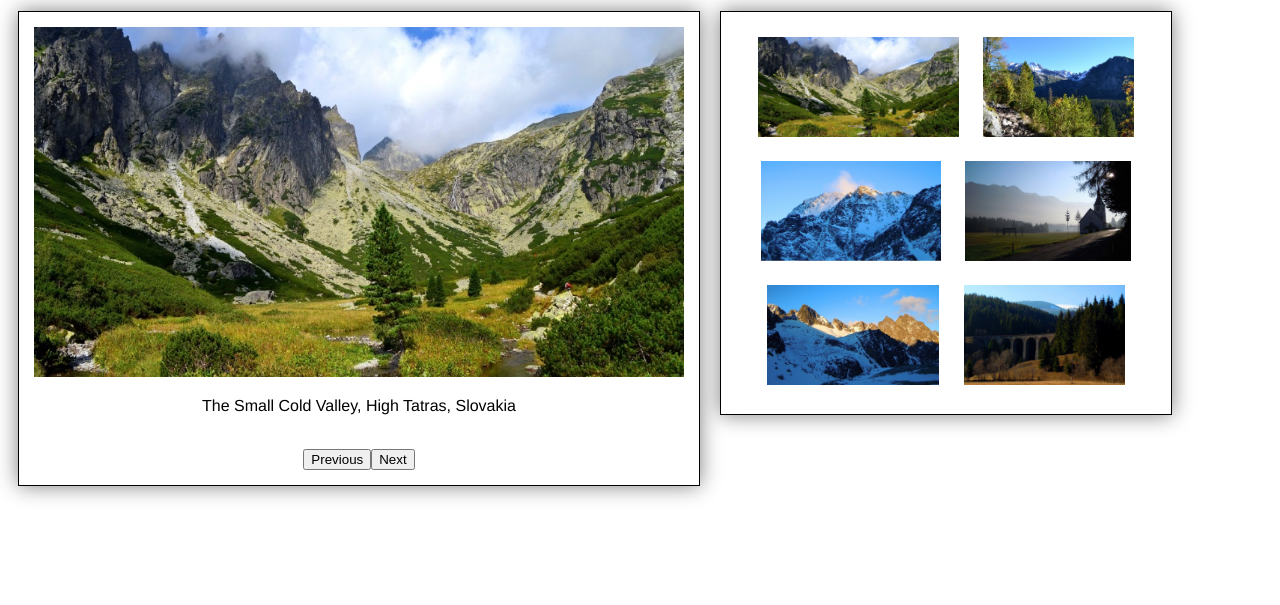
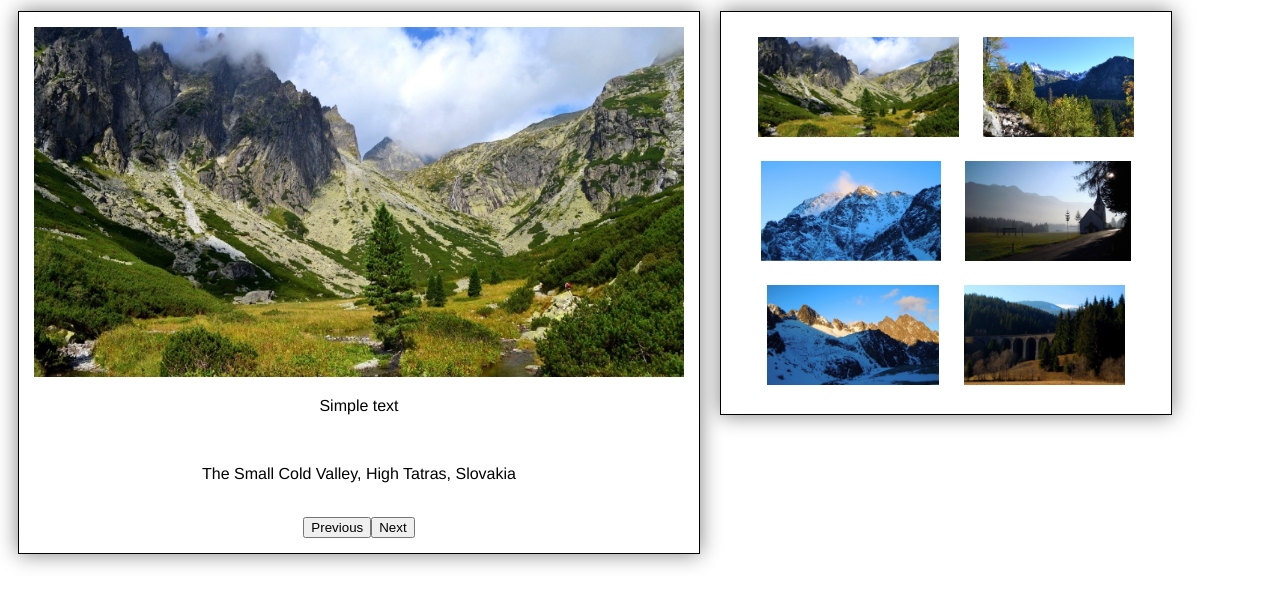
Before and after one commit to jurajlesko/SimpleImageSlider, a plain HTML site: page index.html in a window 1280 px wide. Shown: the part 79-684 px from the top of the page. Drawn offline with nearby package versions, Linux system fonts and the light colour scheme.

Commit message:
New text in index.html

```diff
--- a/index.html
+++ b/index.html
@@ -17,6 +17,8 @@
 		<div id="slider">
 
 			<img src="" alt="" id="bigImage">
+
+			<p>Simple text</p>
 
 			<br />
 
```
